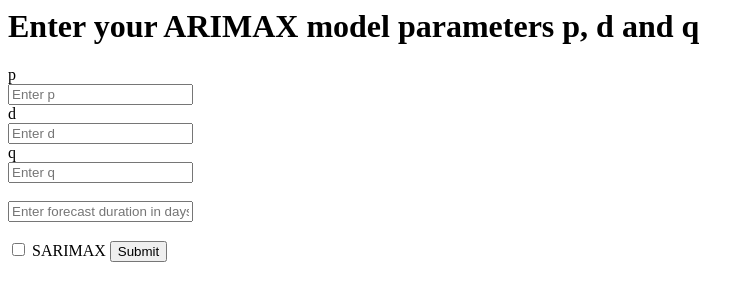
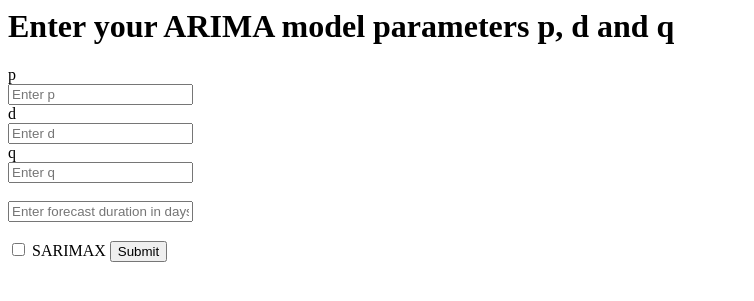
Before and after one commit to vivekvaradarajan1980/Comp4447, a Flask app: template templates/arima.html in a window 1280 px wide. Shown: the top 301 px of the page, without its empty margins (0-754 px from the left). Run offline with Flask 2, Linux system fonts and the light colour scheme; the template is opened without the code that fills it, so the values that code supplies are empty.

Commit message:
Changed the text from ARIMAX to ARIMA

```diff
--- a/app.py
+++ b/app.py
@@ -27,7 +27,7 @@ def prediction():
     """
     result = adfuller(data['Close'])
 
-    return fig.to_html()+str(result)+render_template('Choose_model.html')
+    return fig.to_html()+ str("AdFuller test for stationarity")+str(result)+render_template('Choose_model.html')
 
 
 @app.route('/summary/', methods=['GET', 'POST'])
--- a/templates/arima.html
+++ b/templates/arima.html
@@ -1,6 +1,6 @@
 
 <div>
-    <h1>{% block title %} Enter your ARIMAX model parameters p, d and q </h1>
+    <h1>{% block title %} Enter your ARIMA model parameters p, d and q </h1>
     <form method="post" action="/arimamodel">
         <div>
 
```
